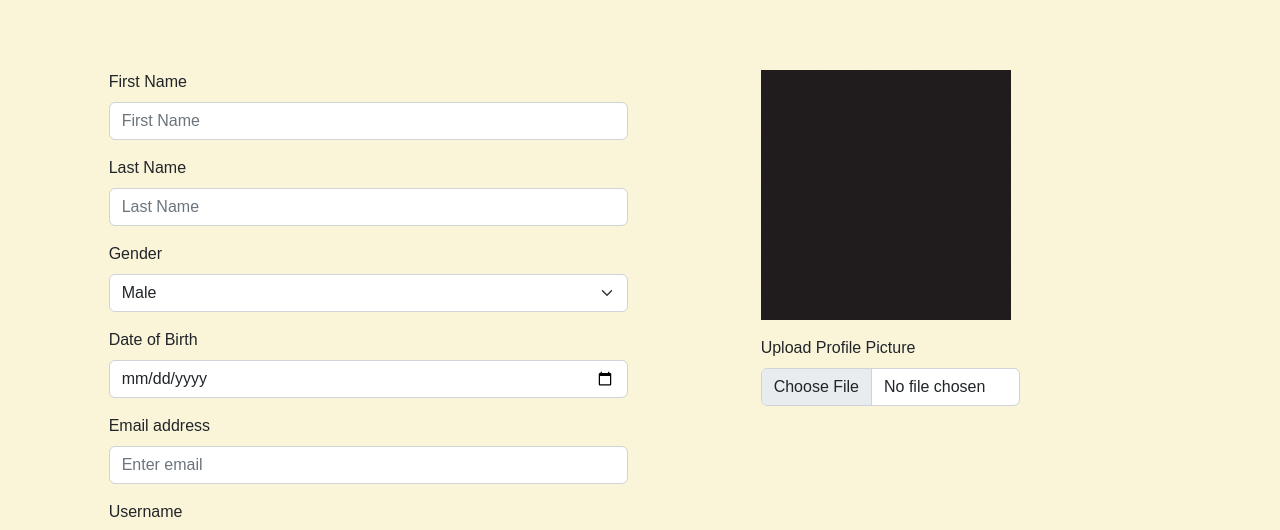
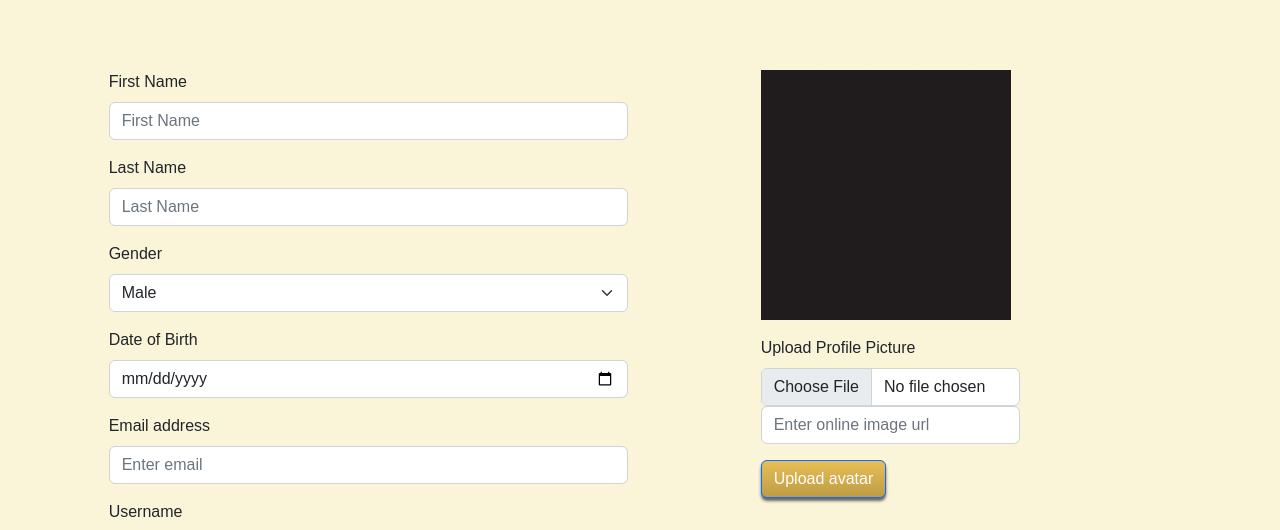
Before and after one commit to Crabback/Full-Stack-Web-Pennsgram, a React (Create React App) app in the folder bestapp666/client/: page /register in a window 1280 px wide. Shown: the part 243-773 px from the top of the page. Built offline with nearby package versions, Linux system fonts and the light colour scheme.

Commit message:
adding url image on registerPage

```diff
--- a/bestapp666/client/src/pages/RegisterPage.js
+++ b/bestapp666/client/src/pages/RegisterPage.js
@@ -12,6 +12,17 @@ function RegisterPage() {
 
     function handleChange(e) {
         setProfilePic(URL.createObjectURL(e.target.files[0]));
+    }
+
+    const [urlInput, setUrlInput] = useState("");
+
+    const handleImageURLInput = (e) => {
+      if (e.target.name === "imageURL") {
+        setUrlInput((state) => (e.target.value));
+      }}
+    const handleUrlUpload = (e) => {
+        e.preventDefault();
+        setProfilePic(urlInput);
     }
 
     return (
@@ -75,14 +86,19 @@ function RegisterPage() {
         </Col>
         <Col sm={1}></Col>
         <Col sm={5}>
-            <Form>
+            <Form onSubmit={handleUrlUpload}>
                 <Form.Group className="mb-3">
                     <img src={profilePic} alt="user pic 1" width="250" height="250"></img>
                 </Form.Group>
                 <Form.Group controlId="formFile" className="mb-3" style={{paddingRight: "50%"}}>
                     <Form.Label>Upload Profile Picture</Form.Label>
                     <Form.Control type="file" onChange={handleChange}/>
+                    {/* input for uploading url image */}
+                    <Form.Control name="imageURL" onChange={handleImageURLInput} placeholder="Enter online image url" />
                 </Form.Group>
+                <Button variant="primary" type="submit">
+                    Upload avatar
+                 </Button>
             </Form>
         </Col>
         </Row>
```
